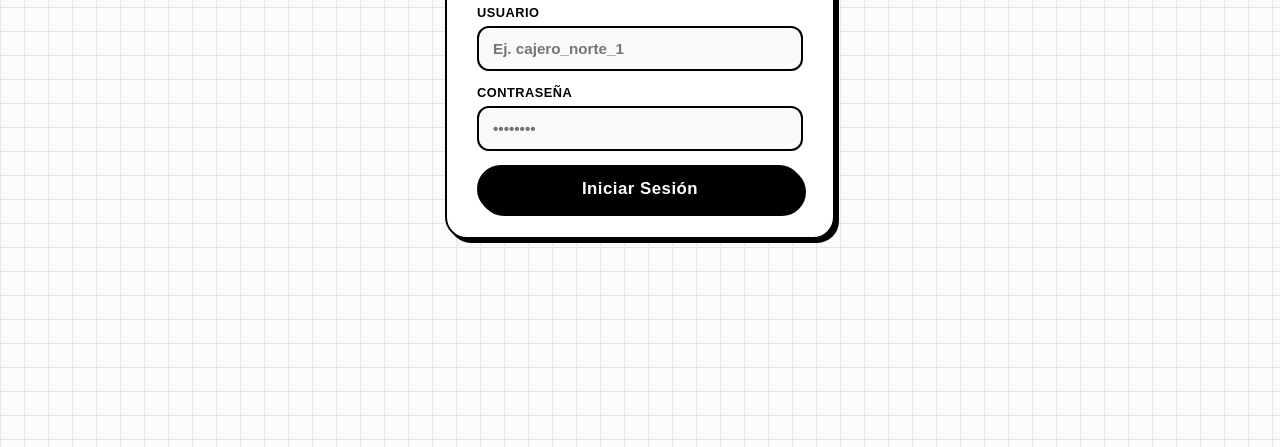
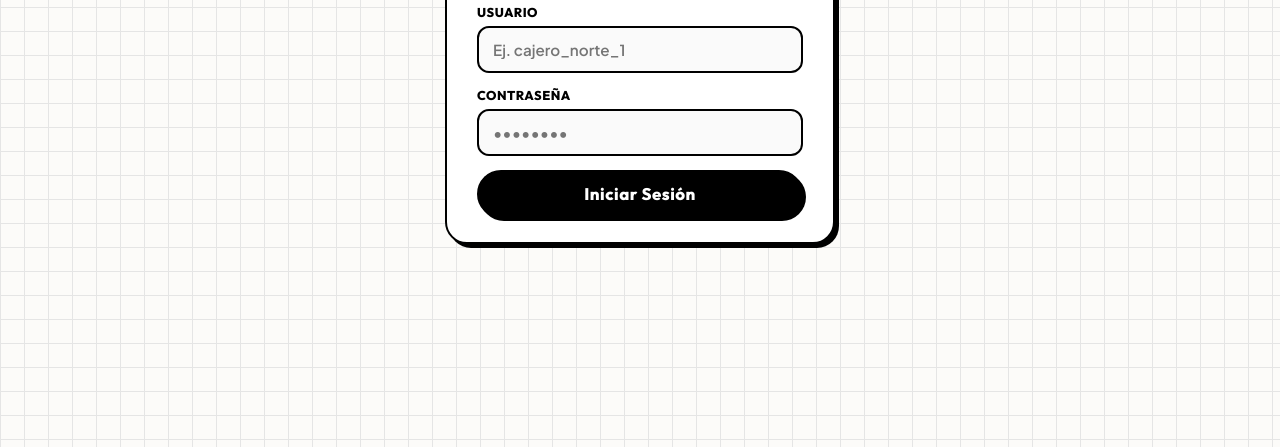
Before and after one commit to 2026afrontanillah/masterdrinks, a website: page public/index.html in a window 1280 px wide. Shown: the part 353-800 px from the top of the page. Drawn offline with Linux system fonts and the light colour scheme; no server answers; files whose address does not match are found by name.

Commit message:
feat(fonts): integrar tipografias Outfit y Plus Jakarta Sans en local 100% offline

```diff
--- /dev/null
+++ b/public/fonts.css
@@ -0,0 +1,342 @@
+/* latin-ext */
+@font-face {
+  font-family: 'Outfit';
+  font-style: normal;
+  font-weight: 300;
+  font-display: swap;
+  src: url(/fonts/font-1.woff2) format('woff2');
+  unicode-range: U+0100-02BA, U+02BD-02C5, U+02C7-02CC, U+02CE-02D7, U+02DD-02FF, U+0304, U+0308, U+0329, U+1D00-1DBF, U+1E00-1E9F, U+1EF2-1EFF, U+2020, U+20A0-20AB, U+20AD-20C0, U+2113, U+2C60-2C7F, U+A720-A7FF;
+}
+/* latin */
+@font-face {
+  font-family: 'Outfit';
+  font-style: normal;
+  font-weight: 300;
+  font-display: swap;
+  src: url(/fonts/font-2.woff2) format('woff2');
+  unicode-range: U+0000-00FF, U+0131, U+0152-0153, U+02BB-02BC, U+02C6, U+02DA, U+02DC, U+0304, U+0308, U+0329, U+2000-206F, U+20AC, U+2122, U+2191, U+2193, U+2212, U+2215, U+FEFF, U+FFFD;
+}
+/* latin-ext */
+@font-face {
+  font-family: 'Outfit';
+  font-style: normal;
+  font-weight: 400;
+  font-display: swap;
+  src: url(/fonts/font-1.woff2) format('woff2');
+  unicode-range: U+0100-02BA, U+02BD-02C5, U+02C7-02CC, U+02CE-02D7, U+02DD-02FF, U+0304, U+0308, U+0329, U+1D00-1DBF, U+1E00-1E9F, U+1EF2-1EFF, U+2020, U+20A0-20AB, U+20AD-20C0, U+2113, U+2C60-2C7F, U+A720-A7FF;
+}
+/* latin */
+@font-face {
+  font-family: 'Outfit';
+  font-style: normal;
+  font-weight: 400;
+  font-display: swap;
+  src: url(/fonts/font-2.woff2) format('woff2');
+  unicode-range: U+0000-00FF, U+0131, U+0152-0153, U+02BB-02BC, U+02C6, U+02DA, U+02DC, U+0304, U+0308, U+0329, U+2000-206F, U+20AC, U+2122, U+2191, U+2193, U+2212, U+2215, U+FEFF, U+FFFD;
+}
+/* latin-ext */
+@font-face {
+  font-family: 'Outfit';
+  font-style: normal;
+  font-weight: 500;
+  font-display: swap;
+  src: url(/fonts/font-1.woff2) format('woff2');
+  unicode-range: U+0100-02BA, U+02BD-02C5, U+02C7-02CC, U+02CE-02D7, U+02DD-02FF, U+0304, U+0308, U+0329, U+1D00-1DBF, U+1E00-1E9F, U+1EF2-1EFF, U+2020, U+20A0-20AB, U+20AD-20C0, U+2113, U+2C60-2C7F, U+A720-A7FF;
+}
+/* latin */
+@font-face {
+  font-family: 'Outfit';
+  font-style: normal;
+  font-weight: 500;
+  font-display: swap;
+  src: url(/fonts/font-2.woff2) format('woff2');
+  unicode-range: U+0000-00FF, U+0131, U+0152-0153, U+02BB-02BC, U+02C6, U+02DA, U+02DC, U+0304, U+0308, U+0329, U+2000-206F, U+20AC, U+2122, U+2191, U+2193, U+2212, U+2215, U+FEFF, U+FFFD;
+}
+/* latin-ext */
+@font-face {
+  font-family: 'Outfit';
+  font-style: normal;
+  font-weight: 600;
+  font-display: swap;
+  src: url(/fonts/font-1.woff2) format('woff2');
+  unicode-range: U+0100-02BA, U+02BD-02C5, U+02C7-02CC, U+02CE-02D7, U+02DD-02FF, U+0304, U+0308, U+0329, U+1D00-1DBF, U+1E00-1E9F, U+1EF2-1EFF, U+2020, U+20A0-20AB, U+20AD-20C0, U+2113, U+2C60-2C7F, U+A720-A7FF;
+}
+/* latin */
+@font-face {
+  font-family: 'Outfit';
+  font-style: normal;
+  font-weight: 600;
+  font-display: swap;
+  src: url(/fonts/font-2.woff2) format('woff2');
+  unicode-range: U+0000-00FF, U+0131, U+0152-0153, U+02BB-02BC, U+02C6, U+02DA, U+02DC, U+0304, U+0308, U+0329, U+2000-206F, U+20AC, U+2122, U+2191, U+2193, U+2212, U+2215, U+FEFF, U+FFFD;
+}
+/* latin-ext */
+@font-face {
+  font-family: 'Outfit';
+  font-style: normal;
+  font-weight: 700;
+  font-display: swap;
+  src: url(/fonts/font-1.woff2) format('woff2');
+  unicode-range: U+0100-02BA, U+02BD-02C5, U+02C7-02CC, U+02CE-02D7, U+02DD-02FF, U+0304, U+0308, U+0329, U+1D00-1DBF, U+1E00-1E9F, U+1EF2-1EFF, U+2020, U+20A0-20AB, U+20AD-20C0, U+2113, U+2C60-2C7F, U+A720-A7FF;
+}
+/* latin */
+@font-face {
+  font-family: 'Outfit';
+  font-style: normal;
+  font-weight: 700;
+  font-display: swap;
+  src: url(/fonts/font-2.woff2) format('woff2');
+  unicode-range: U+0000-00FF, U+0131, U+0152-0153, U+02BB-02BC, U+02C6, U+02DA, U+02DC, U+0304, U+0308, U+0329, U+2000-206F, U+20AC, U+2122, U+2191, U+2193, U+2212, U+2215, U+FEFF, U+FFFD;
+}
+/* latin-ext */
+@font-face {
+  font-family: 'Outfit';
+  font-style: normal;
+  font-weight: 800;
+  font-display: swap;
+  src: url(/fonts/font-1.woff2) format('woff2');
+  unicode-range: U+0100-02BA, U+02BD-02C5, U+02C7-02CC, U+02CE-02D7, U+02DD-02FF, U+0304, U+0308, U+0329, U+1D00-1DBF, U+1E00-1E9F, U+1EF2-1EFF, U+2020, U+20A0-20AB, U+20AD-20C0, U+2113, U+2C60-2C7F, U+A720-A7FF;
+}
+/* latin */
+@font-face {
+  font-family: 'Outfit';
+  font-style: normal;
+  font-weight: 800;
+  font-display: swap;
+  src: url(/fonts/font-2.woff2) format('woff2');
+  unicode-range: U+0000-00FF, U+0131, U+0152-0153, U+02BB-02BC, U+02C6, U+02DA, U+02DC, U+0304, U+0308, U+0329, U+2000-206F, U+20AC, U+2122, U+2191, U+2193, U+2212, U+2215, U+FEFF, U+FFFD;
+}
+/* latin-ext */
+@font-face {
+  font-family: 'Outfit';
+  font-style: normal;
+  font-weight: 900;
+  font-display: swap;
+  src: url(/fonts/font-1.woff2) format('woff2');
+  unicode-range: U+0100-02BA, U+02BD-02C5, U+02C7-02CC, U+02CE-02D7, U+02DD-02FF, U+0304, U+0308, U+0329, U+1D00-1DBF, U+1E00-1E9F, U+1EF2-1EFF, U+2020, U+20A0-20AB, U+20AD-20C0, U+2113, U+2C60-2C7F, U+A720-A7FF;
+}
+/* latin */
+@font-face {
+  font-family: 'Outfit';
+  font-style: normal;
+  font-weight: 900;
+  font-display: swap;
+  src: url(/fonts/font-2.woff2) format('woff2');
+  unicode-range: U+0000-00FF, U+0131, U+0152-0153, U+02BB-02BC, U+02C6, U+02DA, U+02DC, U+0304, U+0308, U+0329, U+2000-206F, U+20AC, U+2122, U+2191, U+2193, U+2212, U+2215, U+FEFF, U+FFFD;
+}
+/* cyrillic-ext */
+@font-face {
+  font-family: 'Plus Jakarta Sans';
+  font-style: normal;
+  font-weight: 300;
+  font-display: swap;
+  src: url(/fonts/font-3.woff2) format('woff2');
+  unicode-range: U+0460-052F, U+1C80-1C8A, U+20B4, U+2DE0-2DFF, U+A640-A69F, U+FE2E-FE2F;
+}
+/* vietnamese */
+@font-face {
+  font-family: 'Plus Jakarta Sans';
+  font-style: normal;
+  font-weight: 300;
+  font-display: swap;
+  src: url(/fonts/font-4.woff2) format('woff2');
+  unicode-range: U+0102-0103, U+0110-0111, U+0128-0129, U+0168-0169, U+01A0-01A1, U+01AF-01B0, U+0300-0301, U+0303-0304, U+0308-0309, U+0323, U+0329, U+1EA0-1EF9, U+20AB;
+}
+/* latin-ext */
+@font-face {
+  font-family: 'Plus Jakarta Sans';
+  font-style: normal;
+  font-weight: 300;
+  font-display: swap;
+  src: url(/fonts/font-5.woff2) format('woff2');
+  unicode-range: U+0100-02BA, U+02BD-02C5, U+02C7-02CC, U+02CE-02D7, U+02DD-02FF, U+0304, U+0308, U+0329, U+1D00-1DBF, U+1E00-1E9F, U+1EF2-1EFF, U+2020, U+20A0-20AB, U+20AD-20C0, U+2113, U+2C60-2C7F, U+A720-A7FF;
+}
+/* latin */
+@font-face {
+  font-family: 'Plus Jakarta Sans';
+  font-style: normal;
+  font-weight: 300;
+  font-display: swap;
+  src: url(/fonts/font-6.woff2) format('woff2');
+  unicode-range: U+0000-00FF, U+0131, U+0152-0153, U+02BB-02BC, U+02C6, U+02DA, U+02DC, U+0304, U+0308, U+0329, U+2000-206F, U+20AC, U+2122, U+2191, U+2193, U+2212, U+2215, U+FEFF, U+FFFD;
+}
+/* cyrillic-ext */
+@font-face {
+  font-family: 'Plus Jakarta Sans';
+  font-style: normal;
+  font-weight: 400;
+  font-display: swap;
+  src: url(/fonts/font-3.woff2) format('woff2');
+  unicode-range: U+0460-052F, U+1C80-1C8A, U+20B4, U+2DE0-2DFF, U+A640-A69F, U+FE2E-FE2F;
+}
+/* vietnamese */
+@font-face {
+  font-family: 'Plus Jakarta Sans';
+  font-style: normal;
+  font-weight: 400;
+  font-display: swap;
+  src: url(/fonts/font-4.woff2) format('woff2');
+  unicode-range: U+0102-0103, U+0110-0111, U+0128-0129, U+0168-0169, U+01A0-01A1, U+01AF-01B0, U+0300-0301, U+0303-0304, U+0308-0309, U+0323, U+0329, U+1EA0-1EF9, U+20AB;
+}
+/* latin-ext */
+@font-face {
+  font-family: 'Plus Jakarta Sans';
+  font-style: normal;
+  font-weight: 400;
+  font-display: swap;
+  src: url(/fonts/font-5.woff2) format('woff2');
+  unicode-range: U+0100-02BA, U+02BD-02C5, U+02C7-02CC, U+02CE-02D7, U+02DD-02FF, U+0304, U+0308, U+0329, U+1D00-1DBF, U+1E00-1E9F, U+1EF2-1EFF, U+2020, U+20A0-20AB, U+20AD-20C0, U+2113, U+2C60-2C7F, U+A720-A7FF;
+}
+/* latin */
+@font-face {
+  font-family: 'Plus Jakarta Sans';
+  font-style: normal;
+  font-weight: 400;
+  font-display: swap;
+  src: url(/fonts/font-6.woff2) format('woff2');
+  unicode-range: U+0000-00FF, U+0131, U+0152-0153, U+02BB-02BC, U+02C6, U+02DA, U+02DC, U+0304, U+0308, U+0329, U+2000-206F, U+20AC, U+2122, U+2191, U+2193, U+2212, U+2215, U+FEFF, U+FFFD;
+}
+/* cyrillic-ext */
+@font-face {
+  font-family: 'Plus Jakarta Sans';
+  font-style: normal;
+  font-weight: 500;
+  font-display: swap;
+  src: url(/fonts/font-3.woff2) format('woff2');
+  unicode-range: U+0460-052F, U+1C80-1C8A, U+20B4, U+2DE0-2DFF, U+A640-A69F, U+FE2E-FE2F;
+}
+/* vietnamese */
+@font-face {
+  font-family: 'Plus Jakarta Sans';
+  font-style: normal;
+  font-weight: 500;
+  font-display: swap;
+  src: url(/fonts/font-4.woff2) format('woff2');
+  unicode-range: U+0102-0103, U+0110-0111, U+0128-0129, U+0168-0169, U+01A0-01A1, U+01AF-01B0, U+0300-0301, U+0303-0304, U+0308-0309, U+0323, U+0329, U+1EA0-1EF9, U+20AB;
+}
+/* latin-ext */
+@font-face {
+  font-family: 'Plus Jakarta Sans';
+  font-style: normal;
+  font-weight: 500;
+  font-display: swap;
+  src: url(/fonts/font-5.woff2) format('woff2');
+  unicode-range: U+0100-02BA, U+02BD-02C5, U+02C7-02CC, U+02CE-02D7, U+02DD-02FF, U+0304, U+0308, U+0329, U+1D00-1DBF, U+1E00-1E9F, U+1EF2-1EFF, U+2020, U+20A0-20AB, U+20AD-20C0, U+2113, U+2C60-2C7F, U+A720-A7FF;
+}
+/* latin */
+@font-face {
+  font-family: 'Plus Jakarta Sans';
+  font-style: normal;
+  font-weight: 500;
+  font-display: swap;
+  src: url(/fonts/font-6.woff2) format('woff2');
+  unicode-range: U+0000-00FF, U+0131, U+0152-0153, U+02BB-02BC, U+02C6, U+02DA, U+02DC, U+0304, U+0308, U+0329, U+2000-206F, U+20AC, U+2122, U+2191, U+2193, U+2212, U+2215, U+FEFF, U+FFFD;
+}
+/* cyrillic-ext */
+@font-face {
+  font-family: 'Plus Jakarta Sans';
+  font-style: normal;
+  font-weight: 600;
+  font-display: swap;
+  src: url(/fonts/font-3.woff2) format('woff2');
+  unicode-range: U+0460-052F, U+1C80-1C8A, U+20B4, U+2DE0-2DFF, U+A640-A69F, U+FE2E-FE2F;
+}
+/* vietnamese */
+@font-face {
+  font-family: 'Plus Jakarta Sans';
+  font-style: normal;
+  font-weight: 600;
+  font-display: swap;
+  src: url(/fonts/font-4.woff2) format('woff2');
+  unicode-range: U+0102-0103, U+0110-0111, U+0128-0129, U+0168-0169, U+01A0-01A1, U+01AF-01B0, U+0300-0301, U+0303-0304, U+0308-0309, U+0323, U+0329, U+1EA0-1EF9, U+20AB;
+}
+/* latin-ext */
+@font-face {
+  font-family: 'Plus Jakarta Sans';
+  font-style: normal;
+  font-weight: 600;
+  font-display: swap;
+  src: url(/fonts/font-5.woff2) format('woff2');
+  unicode-range: U+0100-02BA, U+02BD-02C5, U+02C7-02CC, U+02CE-02D7, U+02DD-02FF, U+0304, U+0308, U+0329, U+1D00-1DBF, U+1E00-1E9F, U+1EF2-1EFF, U+2020, U+20A0-20AB, U+20AD-20C0, U+2113, U+2C60-2C7F, U+A720-A7FF;
+}
+/* latin */
+@font-face {
+  font-family: 'Plus Jakarta Sans';
+  font-style: normal;
+  font-weight: 600;
+  font-display: swap;
+  src: url(/fonts/font-6.woff2) format('woff2');
+  unicode-range: U+0000-00FF, U+0131, U+0152-0153, U+02BB-02BC, U+02C6, U+02DA, U+02DC, U+0304, U+0308, U+0329, U+2000-206F, U+20AC, U+2122, U+2191, U+2193, U+2212, U+2215, U+FEFF, U+FFFD;
+}
+/* cyrillic-ext */
+@font-face {
+  font-family: 'Plus Jakarta Sans';
+  font-style: normal;
+  font-weight: 700;
+  font-display: swap;
+  src: url(/fonts/font-3.woff2) format('woff2');
+  unicode-range: U+0460-052F, U+1C80-1C8A, U+20B4, U+2DE0-2DFF, U+A640-A69F, U+FE2E-FE2F;
+}
+/* vietnamese */
+@font-face {
+  font-family: 'Plus Jakarta Sans';
+  font-style: normal;
+  font-weight: 700;
+  font-display: swap;
+  src: url(/fonts/font-4.woff2) format('woff2');
+  unicode-range: U+0102-0103, U+0110-0111, U+0128-0129, U+0168-0169, U+01A0-01A1, U+01AF-01B0, U+0300-0301, U+0303-0304, U+0308-0309, U+0323, U+0329, U+1EA0-1EF9, U+20AB;
+}
+/* latin-ext */
+@font-face {
+  font-family: 'Plus Jakarta Sans';
+  font-style: normal;
+  font-weight: 700;
+  font-display: swap;
+  src: url(/fonts/font-5.woff2) format('woff2');
+  unicode-range: U+0100-02BA, U+02BD-02C5, U+02C7-02CC, U+02CE-02D7, U+02DD-02FF, U+0304, U+0308, U+0329, U+1D00-1DBF, U+1E00-1E9F, U+1EF2-1EFF, U+2020, U+20A0-20AB, U+20AD-20C0, U+2113, U+2C60-2C7F, U+A720-A7FF;
+}
+/* latin */
+@font-face {
+  font-family: 'Plus Jakarta Sans';
+  font-style: normal;
+  font-weight: 700;
+  font-display: swap;
+  src: url(/fonts/font-6.woff2) format('woff2');
+  unicode-range: U+0000-00FF, U+0131, U+0152-0153, U+02BB-02BC, U+02C6, U+02DA, U+02DC, U+0304, U+0308, U+0329, U+2000-206F, U+20AC, U+2122, U+2191, U+2193, U+2212, U+2215, U+FEFF, U+FFFD;
+}
+/* cyrillic-ext */
+@font-face {
+  font-family: 'Plus Jakarta Sans';
+  font-style: normal;
+  font-weight: 800;
+  font-display: swap;
+  src: url(/fonts/font-3.woff2) format('woff2');
+  unicode-range: U+0460-052F, U+1C80-1C8A, U+20B4, U+2DE0-2DFF, U+A640-A69F, U+FE2E-FE2F;
+}
+/* vietnamese */
+@font-face {
+  font-family: 'Plus Jakarta Sans';
+  font-style: normal;
+  font-weight: 800;
+  font-display: swap;
+  src: url(/fonts/font-4.woff2) format('woff2');
+  unicode-range: U+0102-0103, U+0110-0111, U+0128-0129, U+0168-0169, U+01A0-01A1, U+01AF-01B0, U+0300-0301, U+0303-0304, U+0308-0309, U+0323, U+0329, U+1EA0-1EF9, U+20AB;
+}
+/* latin-ext */
+@font-face {
+  font-family: 'Plus Jakarta Sans';
+  font-style: normal;
+  font-weight: 800;
+  font-display: swap;
+  src: url(/fonts/font-5.woff2) format('woff2');
+  unicode-range: U+0100-02BA, U+02BD-02C5, U+02C7-02CC, U+02CE-02D7, U+02DD-02FF, U+0304, U+0308, U+0329, U+1D00-1DBF, U+1E00-1E9F, U+1EF2-1EFF, U+2020, U+20A0-20AB, U+20AD-20C0, U+2113, U+2C60-2C7F, U+A720-A7FF;
+}
+/* latin */
+@font-face {
+  font-family: 'Plus Jakarta Sans';
+  font-style: normal;
+  font-weight: 800;
+  font-display: swap;
+  src: url(/fonts/font-6.woff2) format('woff2');
+  unicode-range: U+0000-00FF, U+0131, U+0152-0153, U+02BB-02BC, U+02C6, U+02DA, U+02DC, U+0304, U+0308, U+0329, U+2000-206F, U+20AC, U+2122, U+2191, U+2193, U+2212, U+2215, U+FEFF, U+FFFD;
+}
--- a/public/index.html
+++ b/public/index.html
@@ -16,8 +16,11 @@
     <link rel="apple-touch-icon" href="icons/icon-192.png">
     <link rel="icon" type="image/png" href="icons/icon-192.png">
 
+    <!-- Local Fonts (100% Offline) -->
+    <link rel="stylesheet" href="fonts.css?v=116">
+
     <!-- Main Stylesheet -->
-    <link rel="stylesheet" href="style.css?v=115">
+    <link rel="stylesheet" href="style.css?v=116">
 </head>
 
 <body>
```
Also changed, not shown: public/sw.js (+10 -3 lines), public/fonts/font-1.woff2 (added), public/fonts/font-2.woff2 (added), public/fonts/font-3.woff2 (added), public/fonts/font-4.woff2 (added), public/fonts/font-5.woff2 (added), public/fonts/font-6.woff2 (added).
